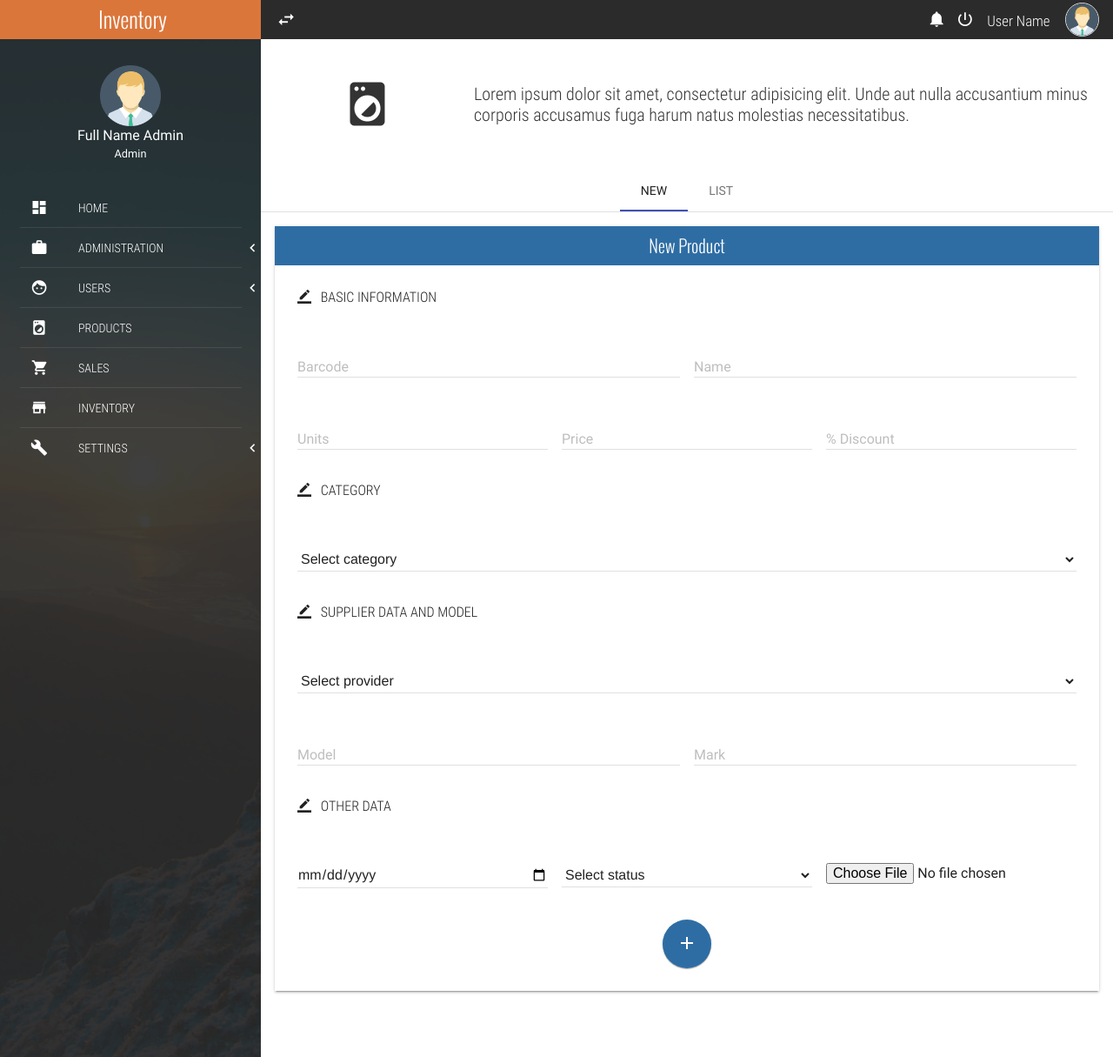
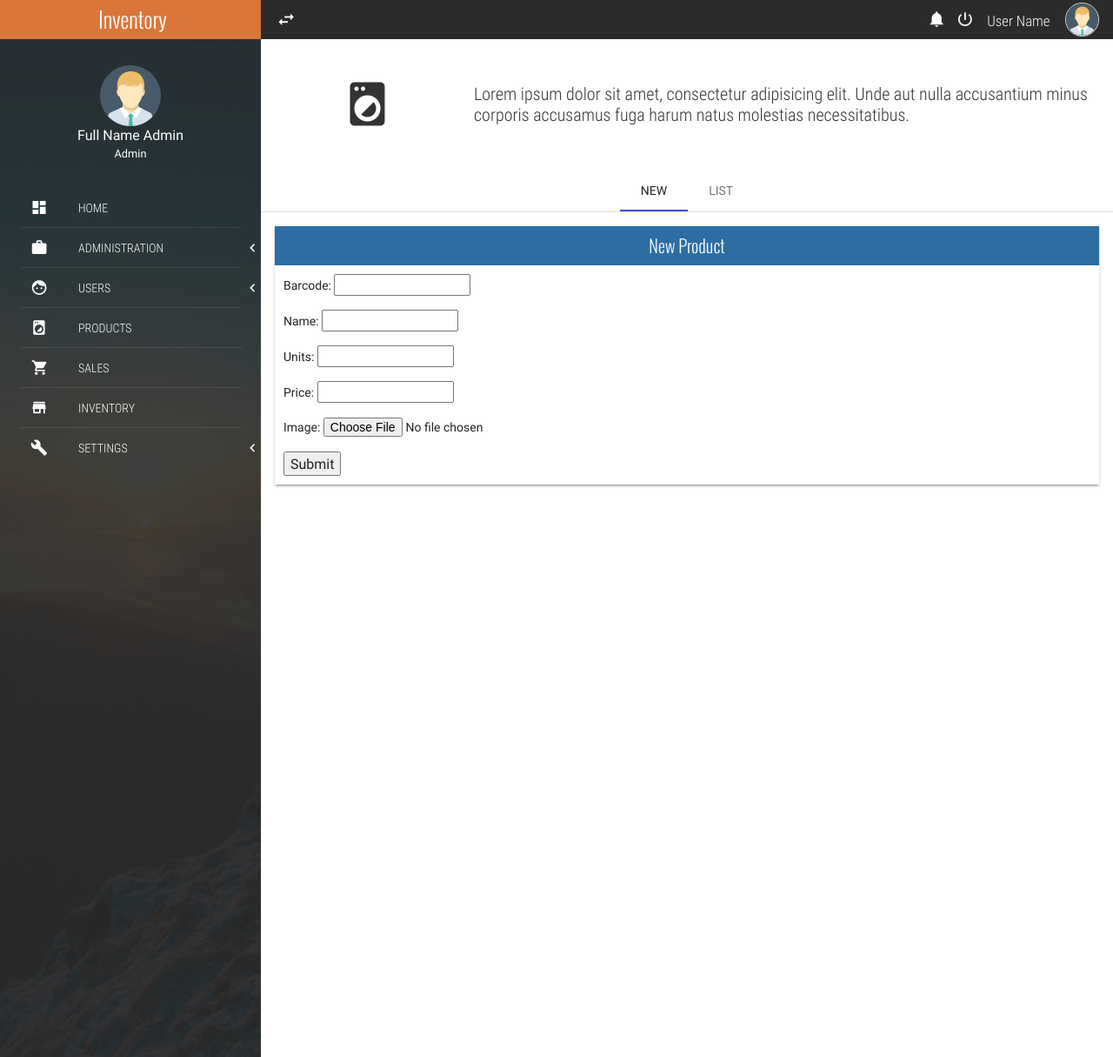
Before and after one commit to GWRT/supermercadoTrabajoFinal, a Django app: page /products/ in a window 1280 px wide. Shown: the whole page at 87% size. Run offline with Django 3.2, Linux system fonts and the light colour scheme; data comes from the database, SQL or seed files in the repository; both versions use the stored data as it was after the commit; some libraries are stand-ins or nearby versions; some web fonts are replaced.

Commit message:
formulario para agregar

```diff
--- /dev/null
+++ b/src/products/forms.py
@@ -0,0 +1,20 @@
+from django import forms
+from .models import Product
+
+class ProductForm(forms.ModelForm):
+	class Meta:
+		model = Product
+		fields = [
+		'barcode',
+		'name',
+		'units',
+		'price',
+		'img',
+		]
+
+class Prod(forms.Form):
+	barcode = forms.CharField(label='Barcode', max_length=20)
+	name = forms.CharField(label='Name', max_length=20)
+	units = forms.IntegerField(label='Units')
+	price = forms.IntegerField(label='Price')
+	img = forms.ImageField(label='Image')
--- a/src/products/views.py
+++ b/src/products/views.py
@@ -1,7 +1,19 @@
 from django.shortcuts import render
+from .forms import Prod, ProductForm
 from .models import Product
 
 # Create your views here.
 def products(request):
+	form = Prod() #request.GET
+	if request.method == "POST":
+		form = Prod(request.POST, request.FILES)
+		if form.is_valid():
+			print(form.cleaned_data)
+			Product.objects.create(**form.cleaned_data)
+		else:
+			print(form.errors)
+	context = {
+		'form' : form,
+	}
 	prods = Product.objects.all()
-	return render(request,'products.html',{'prods':prods})
+	return render(request,'products.html',{'context':context,'prods':prods})
--- a/src/templates/products.html
+++ b/src/templates/products.html
@@ -325,113 +325,9 @@
 								New Product
 							</div>
 							<div class="full-width panel-content">
-								<form>
-									<div class="mdl-grid">
-										<div class="mdl-cell mdl-cell--12-col">
-									        <legend class="text-condensedLight"><i class="zmdi zmdi-border-color"></i> &nbsp; BASIC INFORMATION</legend><br>
-									    </div>
-										<div class="mdl-cell mdl-cell--6-col mdl-cell--8-col-tablet">
-											<div class="mdl-textfield mdl-js-textfield mdl-textfield--floating-label">
-												<input class="mdl-textfield__input" type="number" pattern="-?[0-9- ]*(\.[0-9]+)?" id="BarCode">
-												<label class="mdl-textfield__label" for="BarCode">Barcode</label>
-												<span class="mdl-textfield__error">Invalid barcode</span>
-											</div>
-										</div>
-										<div class="mdl-cell mdl-cell--6-col mdl-cell--8-col-tablet">
-											<div class="mdl-textfield mdl-js-textfield mdl-textfield--floating-label">
-												<input class="mdl-textfield__input" type="text" pattern="-?[A-Za-z0-9áéíóúÁÉÍÓÚ ]*(\.[0-9]+)?" id="NameProduct">
-												<label class="mdl-textfield__label" for="NameProduct">Name</label>
-												<span class="mdl-textfield__error">Invalid name</span>
-											</div>
-										</div>
-										<div class="mdl-cell mdl-cell--4-col mdl-cell--8-col-tablet">
-											<div class="mdl-textfield mdl-js-textfield mdl-textfield--floating-label">
-												<input class="mdl-textfield__input" type="number" pattern="-?[0-9]*(\.[0-9]+)?" id="StrockProduct">
-												<label class="mdl-textfield__label" for="StrockProduct">Units</label>
-												<span class="mdl-textfield__error">Invalid number</span>
-											</div>
-										</div>
-										<div class="mdl-cell mdl-cell--4-col mdl-cell--8-col-tablet">
-											<div class="mdl-textfield mdl-js-textfield mdl-textfield--floating-label">
-												<input class="mdl-textfield__input" type="text" pattern="-?[0-9.]*(\.[0-9]+)?" id="PriceProduct">
-												<label class="mdl-textfield__label" for="PriceProduct">Price</label>
-												<span class="mdl-textfield__error">Invalid price</span>
-											</div>
-										</div>
-										<div class="mdl-cell mdl-cell--4-col mdl-cell--8-col-tablet">
-											<div class="mdl-textfield mdl-js-textfield mdl-textfield--floating-label">
-												<input class="mdl-textfield__input" type="number" pattern="-?[0-9]*(\.[0-9]+)?" id="discountProduct">
-												<label class="mdl-textfield__label" for="discountProduct">% Discount</label>
-												<span class="mdl-textfield__error">Invalid discount</span>
-											</div>
-										</div>
-										<div class="mdl-cell mdl-cell--12-col">
-									        <legend class="text-condensedLight"><i class="zmdi zmdi-border-color"></i> &nbsp; CATEGORY</legend><br>
-									    </div>
-										<div class="mdl-cell mdl-cell--12-col">
-											<div class="mdl-textfield mdl-js-textfield">
-												<select class="mdl-textfield__input">
-													<option value="" disabled="" selected="">Select category</option>
-													<option value="">Category 1</option>
-													<option value="">Category 2</option>
-												</select>
-											</div>
-										</div>
-										<div class="mdl-cell mdl-cell--12-col">
-									        <legend class="text-condensedLight"><i class="zmdi zmdi-border-color"></i> &nbsp; SUPPLIER DATA AND MODEL</legend><br>
-									    </div>
-										<div class="mdl-cell mdl-cell--12-col">
-											<div class="mdl-textfield mdl-js-textfield">
-												<select class="mdl-textfield__input">
-													<option value="" disabled="" selected="">Select provider</option>
-													<option value="">Provider 1</option>
-													<option value="">Provider 2</option>
-												</select>
-											</div>
-									    </div>
-										<div class="mdl-cell mdl-cell--6-col mdl-cell--8-col-tablet">
-											<div class="mdl-textfield mdl-js-textfield mdl-textfield--floating-label">
-												<input class="mdl-textfield__input" type="text"  id="modelProduct">
-												<label class="mdl-textfield__label" for="modelProduct">Model</label>
-												<span class="mdl-textfield__error">Invalid model</span>
-											</div>
-										</div>
-										<div class="mdl-cell mdl-cell--6-col mdl-cell--8-col-tablet">
-											<div class="mdl-textfield mdl-js-textfield mdl-textfield--floating-label">
-												<input class="mdl-textfield__input" type="text" id="markProduct">
-												<label class="mdl-textfield__label" for="markProduct">Mark</label>
-												<span class="mdl-textfield__error">Invalid Mark</span>
-											</div>
-										</div>
-										<div class="mdl-cell mdl-cell--12-col">
-									        <legend class="text-condensedLight"><i class="zmdi zmdi-border-color"></i> &nbsp; OTHER DATA</legend><br>
-									    </div>
-										<div class="mdl-cell mdl-cell--4-col mdl-cell--8-col-tablet">
-											<div class="mdl-textfield mdl-js-textfield">
-												<input type="date" class="mdl-textfield__input">
-											</div>
-										</div>
-										<div class="mdl-cell mdl-cell--4-col mdl-cell--8-col-tablet">
-											<div class="mdl-textfield mdl-js-textfield">
-												<select class="mdl-textfield__input">
-													<option value="" disabled="" selected="">Select status</option>
-													<option value="">Active</option>
-													<option value="">deactivated</option>
-												</select>
-											</div>
-										</div>
-										<div class="mdl-cell mdl-cell--4-col mdl-cell--8-col-tablet">
-											<div class="mdl-textfield mdl-js-textfield">
-												<input type="file">
-											</div>
-										</div>
-									</div>
-									<p class="text-center">
-										<button class="mdl-button mdl-js-button mdl-button--fab mdl-js-ripple-effect mdl-button--colored bg-primary" id="btn-addProduct">
-											<i class="zmdi zmdi-plus"></i>
-										</button>
-										<div class="mdl-tooltip" for="btn-addProduct">Add Product</div>
-									</p>
+								<form method="post" enctype="multipart/form-data"> {% csrf_token %}
+									{{context.form.as_p}}
+									<input type="submit" class="button">
 								</form>
 							</div>
 						</div>
@@ -465,7 +361,7 @@
 							{% for prod in prods %}
 							<div class="mdl-card mdl-shadow--2dp full-width product-card">
 								<div class="mdl-card__title">
-									<img src="{{prod.img.url}}" alt="product" class="img-responsive">
+									<img src="{{prod.img.url}}" width="450" height="200" alt="product">
 								</div>
 								<div class="mdl-card__supporting-text">
 									<small>{{prod.price}} $</small><br>
```
Also changed, not shown: src/db.sqlite3, src/media/pics/vXZE4IdxMHSMxztGg0EI-2geTRI.jpg (added).
